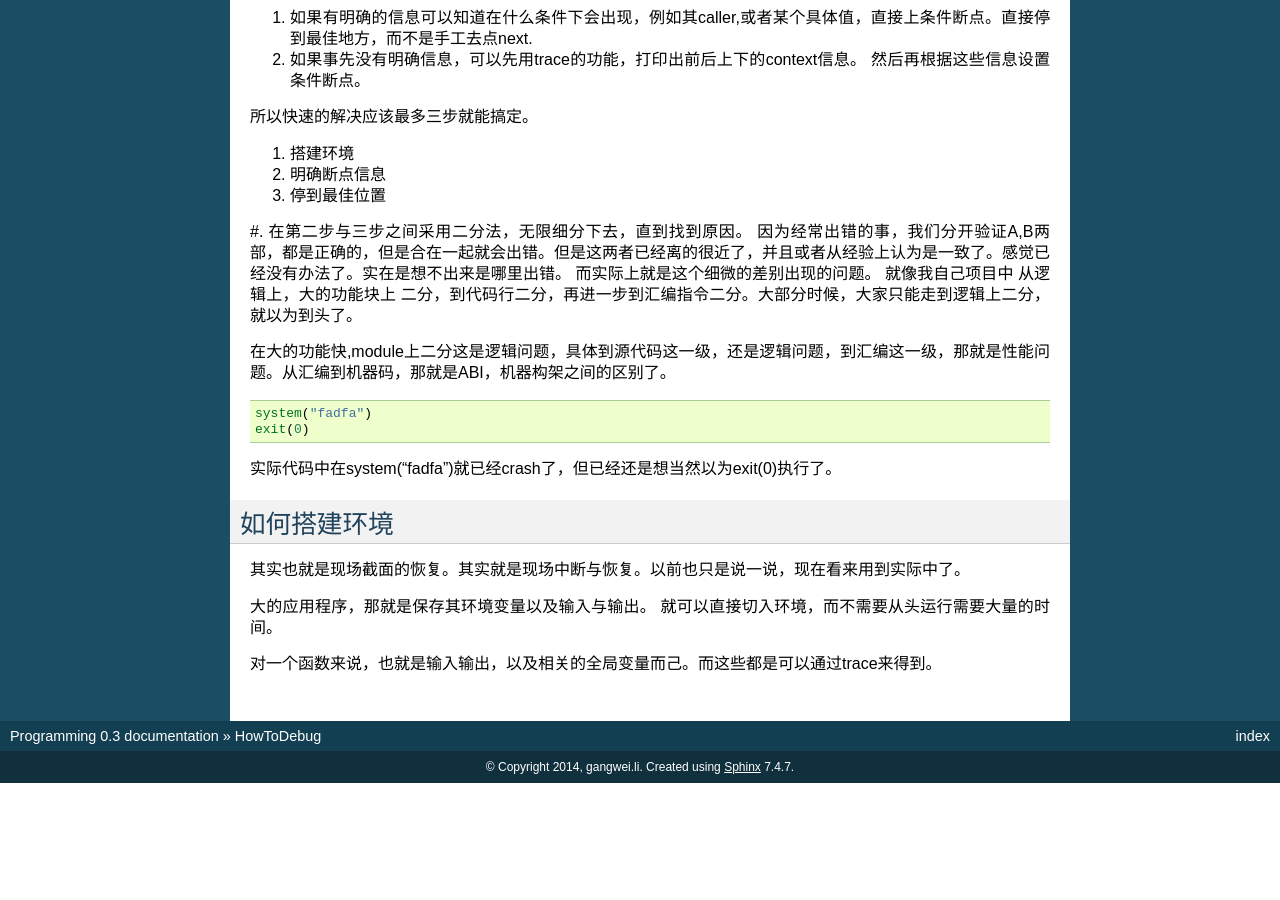
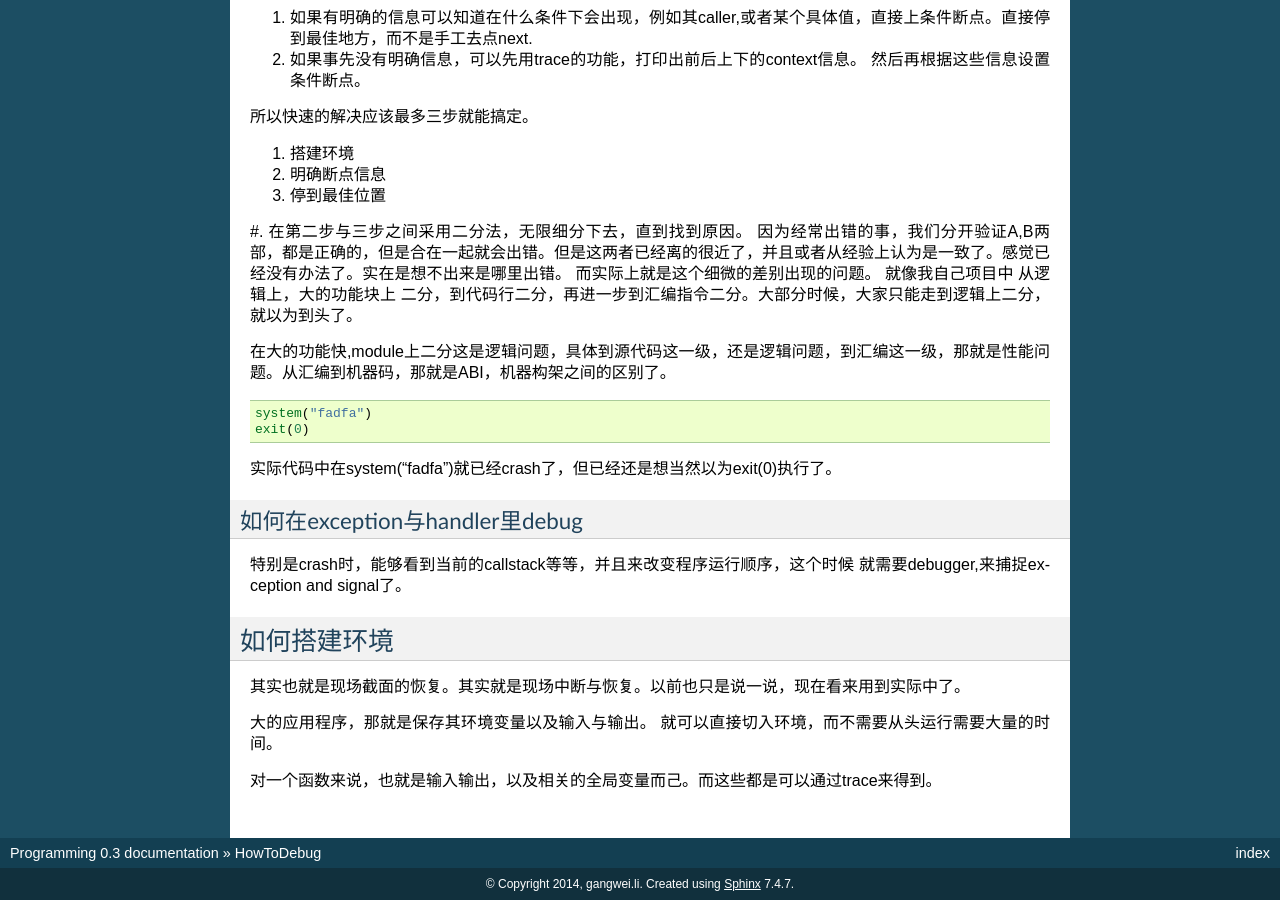
Before and after one commit to gwli/Programming, a Sphinx documentation site: the page built from source/content/Stage_2/HowToDebug.rst, in a window 1280 px wide and 900 px high, scrolled down 1327 px. Built offline with Sphinx 7.4.7, drawn with Linux system fonts in a browser that asks for light colours; before the commit the page ends 2110 px from its top, so only the background shows below that; some of the changed text lies outside the part shown.

Commit message:
exception and signal

```diff
--- a/source/content/Stage_2/HowToDebug.rst
+++ b/source/content/Stage_2/HowToDebug.rst
@@ -84,7 +84,11 @@ signal
 
 实际代码中在system("fadfa")就已经crash了，但已经还是想当然以为exit(0)执行了。
 
+如何在exception与handler里debug
+===============================
 
+特别是crash时，能够看到当前的callstack等等，并且来改变程序运行顺序，这个时候
+就需要debugger,来捕捉exception and signal了。
 
 
 如何搭建环境
```
